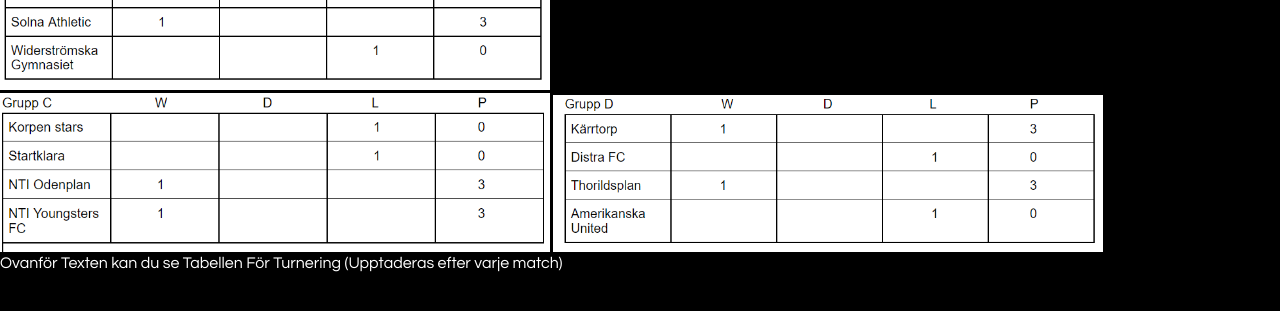
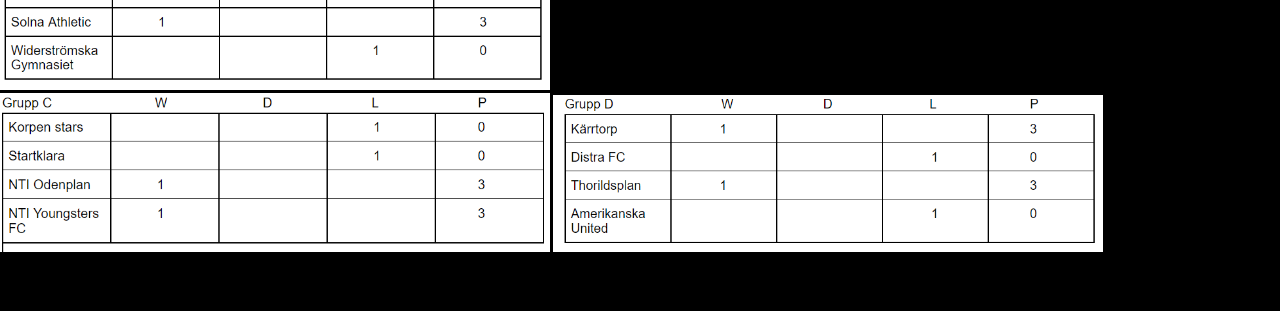
Before and after one commit to Mohammed1633/Mohammed-Egal-Hemsida, a plain HTML site: page Tabell.html in a window 1280 px wide. Shown: the part 253-564 px from the top of the page. Drawn offline with Linux system fonts and the light colour scheme.

Commit message:
commited

```diff
--- a/Tabell.html
+++ b/Tabell.html
@@ -9,7 +9,6 @@
 </head>
 <body>
     <header>
-
         <div class="main">
             <div class="logo">
                 <img src="245070948_995631764332804_8494685928948553773_n.jpg" alt="" width="250" > </div>
@@ -22,15 +21,13 @@
                 <li><a href="https://www.instagram.com/korpenverksamhet/">@korpenverksamhet</a></li>
             </ul>
         </div>
-      </ul>
+
         <img src="GruppA.PNG" alt="" width="550">
         <img src="GruppB.PNG" alt=""  width="550">
         <img src="GruppC.PNG" alt="" width="550">
         <img src="GruppD.PNG" alt=""  width="550">
 
-<p> Ovanför Texten kan du se Tabellen För Turnering (Upptaderas efter varje match)</p>
+
             </header>
-
-
 </body>
 </html>
```
Lines whose indentation alone changed are shown as unchanged.
